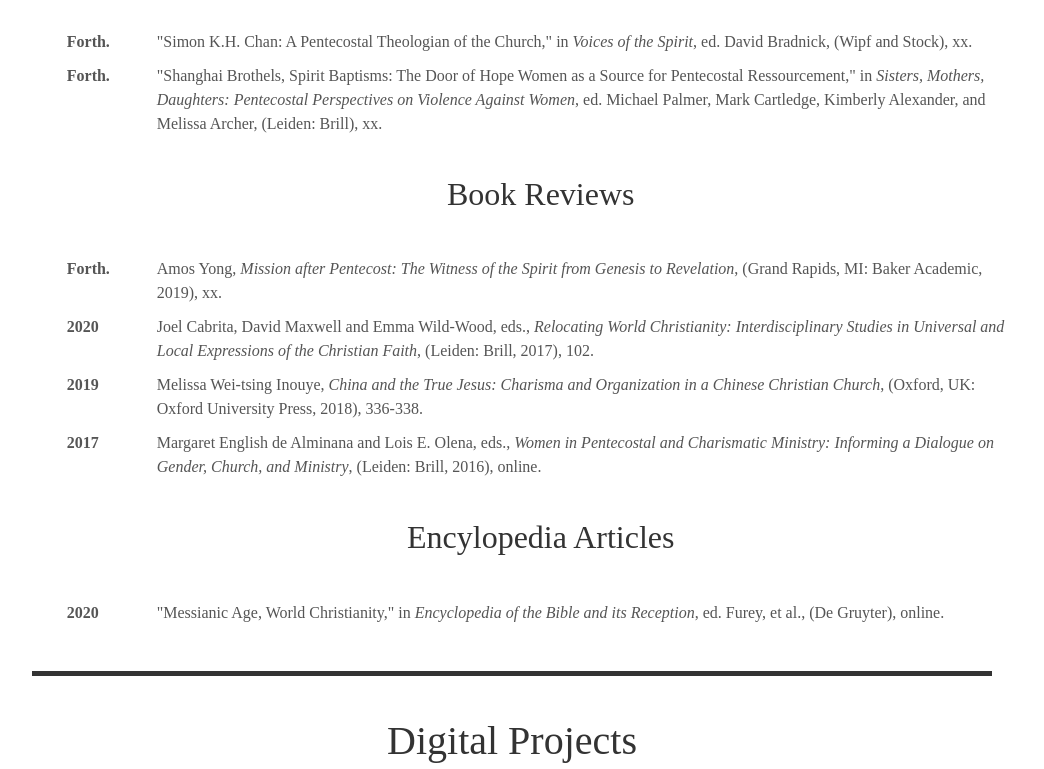
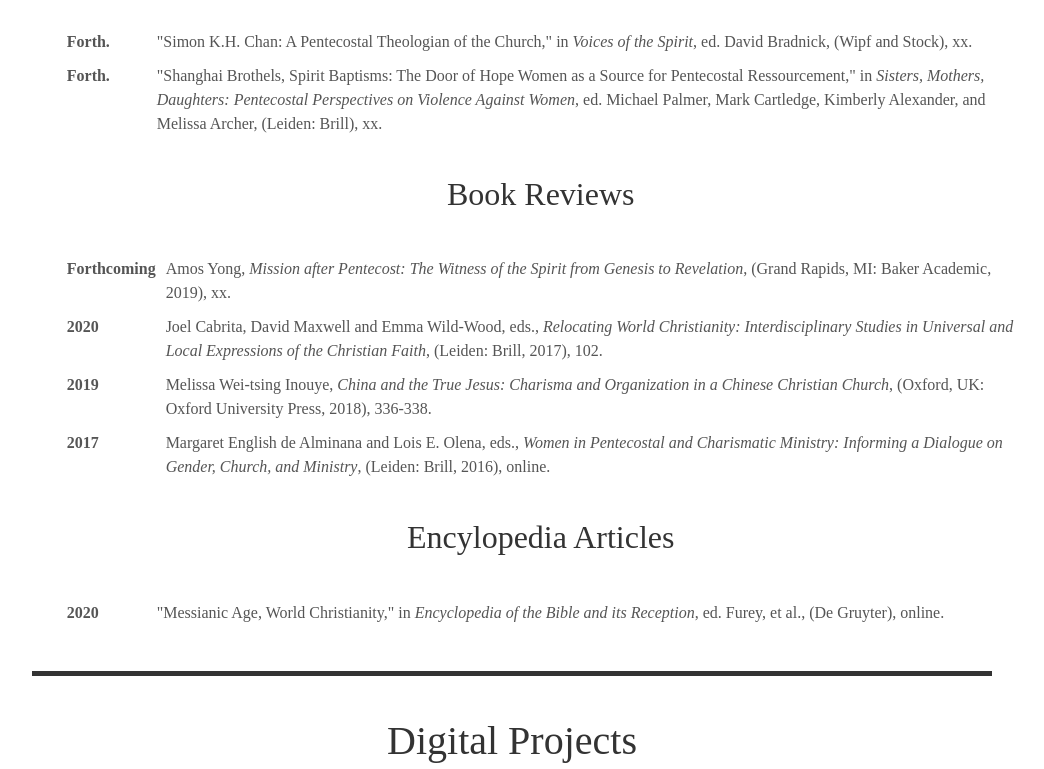
Before and after one commit to alex-mayfield/alex-mayfield.github.io, a Jekyll site: the page built from index.html, in a window 1280 px wide and 900 px high, scrolled down 2102 px, cut to the strip 0-769 px from the top of the window. Shown: the whole strip, without its empty margins (128-1172 px from the left). Built offline with Jekyll 4.4.1, drawn with Linux system fonts in a browser that asks for light colours; some web fonts are replaced.

Commit message:
Update publications.yml

```diff
--- a/_data/publications.yml
+++ b/_data/publications.yml
@@ -101,7 +101,7 @@
     author:
   - title: "Mission after Pentecost: The Witness of the Spirit from Genesis to Revelation"
     type: review
-    year: Forth.
+    year: Forthcoming
     journal: International Bulletin of Mission Research
     vol_iss:
     book:
```
